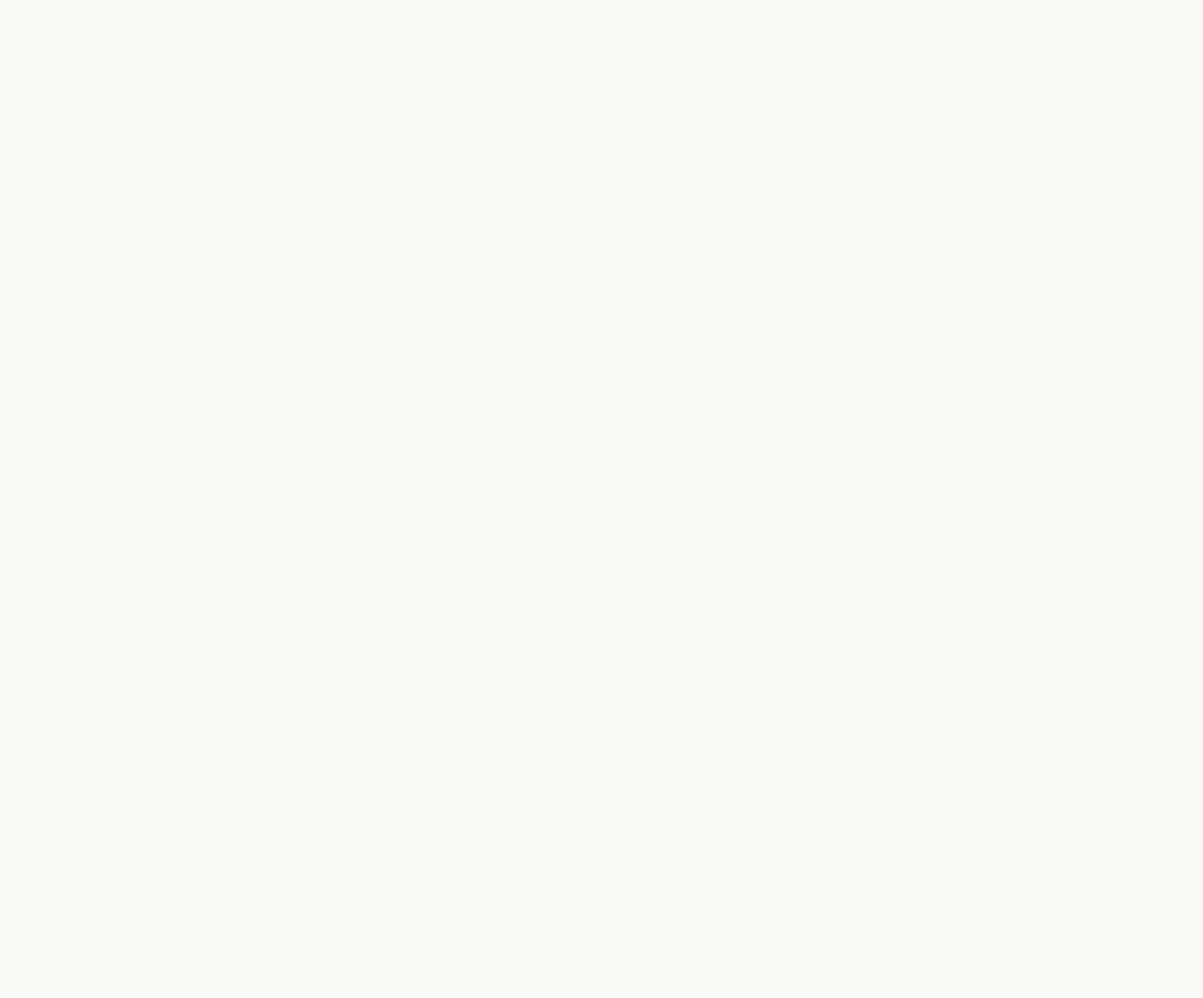
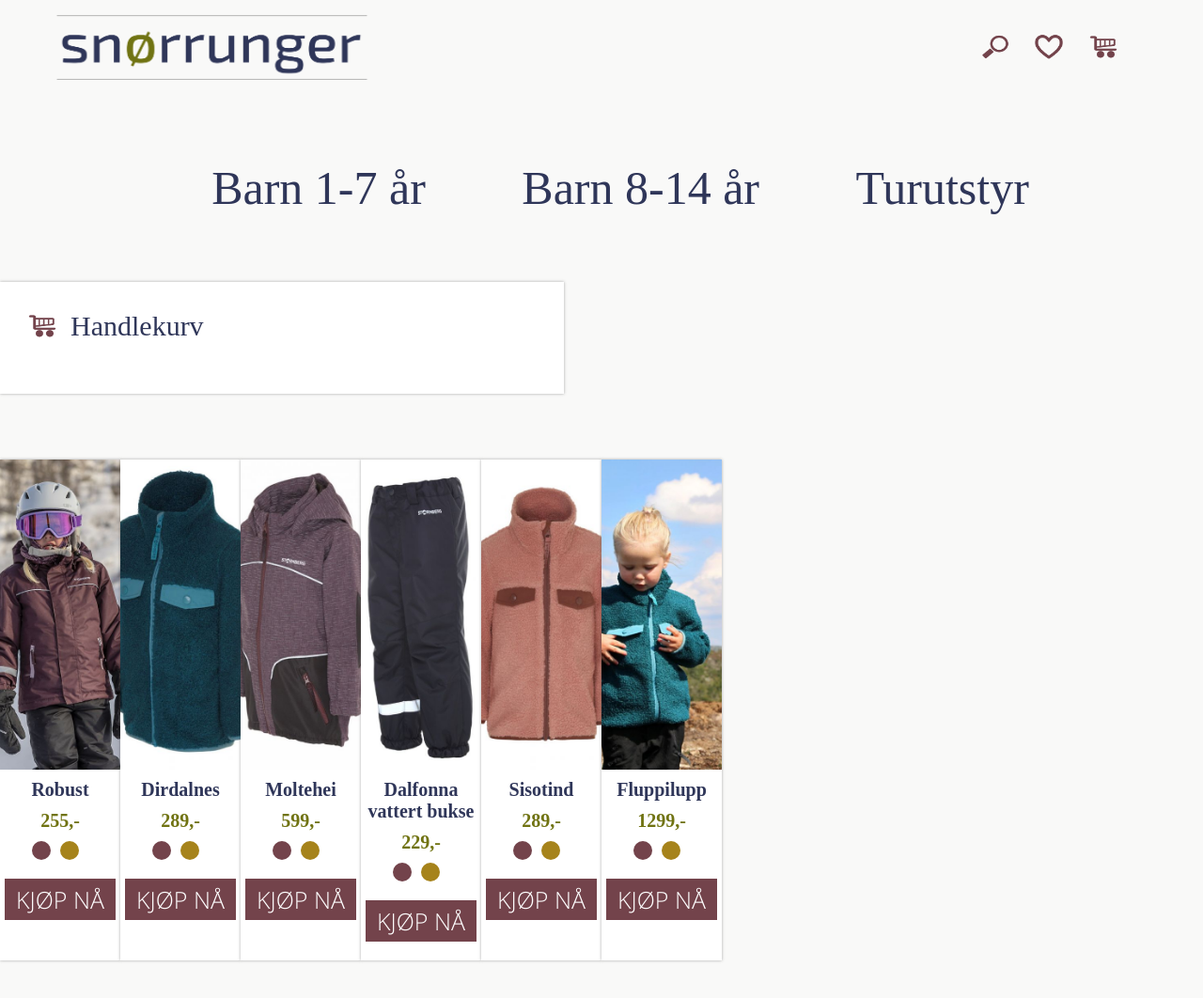
Before and after one commit to ithinn/snorrunger, a plain HTML site: page files/products_all.html in a window 1280 px wide. Shown: the whole page at 94% size. Before the commit the page ends 800 px from the top, so only its background shows below. Drawn offline with Linux system fonts and the light colour scheme; a web font is replaced by a local one.

Commit message:
AddToChart()

```diff
--- a/files/products_all.html
+++ b/files/products_all.html
@@ -8,11 +8,44 @@
     <link rel="stylesheet" href="../style/typhography.css">
     <link rel="stylesheet" href="../style/components.css">
     <link rel="stylesheet" href="../style/header_nav_footer.css">
-    <link rel="stylesheet" href="../style/product.css">
+    <link rel="stylesheet" href="../style/products_all.css">
+    <script src="../script/products_all.js" defer></script>
 </head>
 <body>
+    <header>
+        <div id="header_top">
+            <img id="logo" src="../images/icons/logo.png" alt="Snørrungers logo">
+            <div id="symbols">
+                <img class="icon" id="search" src="../images/icons/search_symbol.png" alt="Lenke til internsøk">
+                <img class="icon" id="fav" src="../images/icons/heart_empty.png" alt="Lenke til merkede produkter">
+                <img class="icon" id="chart" src="../images/icons/chart.png" alt="Lenke til internsøk">
+                <div id="number_items"></div>
+            </div>
+        </div>
 
+        <nav>
+            <ul>
+                <li class="nav_text">Barn 1-7 år</li>
+                <li class="nav_text">Barn 8-14 år</li>
+                <li class="nav_text">Turutstyr</li>
+            </ul>
+        </nav>
+    </header>
 
+    <section>
+        <article id="chart_wrap" class="box">
+            <div id="heading_chart">
+                <img id="chart_icon" class="icon" src="../images/icons/chart.png" alt="handlekurv-ikon">
+                <h3>Handlekurv</h3>
+            </div>
+
+            <div id="new_item">
+
+            </div>
+        </article>
+    </section>
+
+    <section id="products-grid"></section>
 
 </body>
 </html>
--- /dev/null
+++ b/script/products_all.js
@@ -0,0 +1,227 @@
+const products =
+    [
+	{
+		name: "Robust",
+		cathegory_main: "Jakker",
+		cathegory_under: "Dunjakker",
+		age: 1,
+		color: ['green', 'red'],
+		size: [86, 92, 104],
+		quality1: "vannavstøtende",
+		quality2: "vindtett",
+		quality3: "",
+		price: "255",
+		url: ['../images/jackets/dalfonna1.jpg', '../images/jackets/dalfonna2.jpg', '../images/jackets/dalfonna3.jpg'],
+		ingress: "Dette er en nydelig bukse som alle andre bukser",
+        description: "",
+        id: 1
+
+	},
+	{
+		name: "Dirdalnes",
+		cathegory_main: "Jakker",
+		cathegory_under: "Skalljakker",
+		age: 2,
+		color: ['red'],
+		size: [86, 92, 104, 110, 116, 122],
+		quality1: "ull",
+		quality2: "vanntett",
+		quality3: "",
+		price: "289",
+		url: ['../images/jackets/dirdalnes_fleece1.jpg', '../images/jackets/dirdalnes_fleece2.jpg', '../images/jackets/dirdalnes_fleece3.jpg'],
+		ingress: "Denne buksen er i deilig ull",
+        description: "",
+        id: 2
+	},
+	{
+		name: "Moltehei",
+		cathegory_main: "Jakker",
+		cathegory_under: "Ullbukse",
+		age: 3,
+		color: ['red', 'blue'],
+		size: [86, 110, 116, 122],
+		quality1: "ull",
+		quality2: "",
+		quality3: "",
+		price: "599",
+		url: ['../images/jackets/Moltehei_softshell1.jpg', '../images/jackets/Moltehei_softshell2.jpg', '../images/jackets/Moltehei_softshell3.jpg'],
+		ingress: "Denne jakken er i deilig ull",
+        description: "",
+        id: 3
+	},
+	{
+		name: "Dalfonna vattert bukse",
+		cathegory_main: "Bukser",
+		cathegory_under: "Overtrekksbukse",
+		age: 2,
+		color: ['red', 'black'],
+		size: [116, 122],
+		quality1: "vindtett",
+		quality2: "",
+		quality3: "",
+		price: "229",
+		url: ['../images/pants/dalfonna_vattert1.jpg', '../images/pants/dalfonna_vattert2.jpg'],
+		ingress: "Denne buksen er i deilig ull",
+        description: "",
+        id: 4
+	},
+	{
+		name: "Sisotind",
+		cathegory_main: "Bukser",
+		cathegory_under: "Ullbukse",
+		age: 2,
+		color: ['red', 'gray'],
+		size: [86, 116, 122],
+		quality1: "vindtett",
+		quality2: "vanntett",
+		quality3: "strikk",
+		price: "289",
+		url: ['../images/jackets/dirdalnes_fleece3.jpg', '../images/jackets/dirdalnes_fleece1.jpg', '../images/jackets/dirdalnes_fleece2.jpg'],
+		ingress: "Denne buksen er i deilig ull",
+        description: "",
+        id: 5
+    },
+    {
+		name: "Fluppilupp",
+		cathegory_main: "Jakker",
+		cathegory_under: "Dunjakke",
+		age: 2,
+		color: ['red', 'gray'],
+		size: [86, 110, 116, 122],
+		quality1: "vindtett",
+		quality2: "vanntett",
+		quality3: "varm",
+		price: "1299",
+		url: ['../images/jackets/dirdalnes_fleece2.jpg', '../images/jackets/dirdalnes_fleece1.jpg', '../images/jackets/dirdalnes_fleece3.jpg'],
+		ingress: "Dette er en fantastisk dunjakke",
+        description: "",
+        id: 6
+    }
+    ]
+;
+
+//Add all the products to the main side
+const addObjects = (array) => {
+    let html ="";
+
+    for (let i = 0; i < array.length; i++) {
+        html += `
+        <article id="${array[i].id}"class="product box">
+        <img class="product_img" src="${array[i].url[0]}">
+        <h4>${array[i].name}</h4>
+        <h4 class="price">${array[i].price},-</h4>
+        <article id="colors">
+            <div id="clr1" class="clr_small"></div>
+            <div id="clr2" class="clr_small"></div>
+        </article>
+        <button id="btn_${array[i].id}" class="btn_submit">Kjøp nå</button>
+        </article>
+        `;
+    }
+    document.getElementById("products-grid").innerHTML = html;
+}
+
+addObjects(products);
+
+
+//Add items to chart
+let chart = [];
+let button = document.getElementsByClassName("btn_submit");
+
+
+const showInChart = () => {
+    if (chart.length > 0) {
+        chart.forEach(element => document.getElementById("new_item").innerHTML += `
+        <div id="item_wrap">
+            <div id="item" class="item">
+                <p class="item_heading">${element.name}</p>
+                <p class="item_detail">Str. ${element.size[0]}, ${element.color}</p>
+            </div>
+
+            <div>
+                <input type="number" value="1" id="num_items">
+                <label>stk</label>
+            </div>
+
+            <h3 class="price">${element.price},-</h3>
+            <img id="remove" src="../images/icons/x.png" class="icon" alt="fjern produktet fra handlelisten">
+        </div>
+        `);
+    }
+}
+
+const addToChart = (evt) => {
+
+    let html ="";
+
+    //finn button-id og endre format slik at den kan matche produktets id
+    let btn_id = evt.target.id;
+    let num = btn_id[btn_id.length-1];
+
+    //et sted å lagre produktet jeg har valgt
+    let newItem = "";
+
+    for (let i=0; i<products.length; i++) {
+        if (products[i].id == num) {
+            newItem = products[i];
+            chart.push(newItem);
+            html = document.getElementById("number_items").innerHTML = `
+                <p>(${chart.length})</p>
+            `;
+        }
+    }
+    showInChart();
+}
+
+button[0].addEventListener("click", addToChart);
+button[1].addEventListener("click", addToChart);
+button[2].addEventListener("click", addToChart);
+button[3].addEventListener("click", addToChart);
+button[4].addEventListener("click", addToChart);
+button[5].addEventListener("click", addToChart);
+
+
+
+const removeFromChart = () => {
+
+}
+
+
+
+
+
+
+
+
+
+
+
+
+
+
+
+
+
+
+/*
+const s_button = document.getElementsByClassName(".btn_submit");
+
+
+const addProduct = () => {
+
+    let html = "";
+
+    if(products.id===1) {
+        document.getElementById("item_wrap").innerHTML += `
+        <div id="item" class="item">
+            <p class="item_heading">${products.name}</p>
+            <p class="item_detail">${products.color[0]}, ${products.size[0]}</p>
+        </div>
+        `
+    }
+}
+
+s_button.addEventListener("click", addProduct);
+
+products.forEach(addProduct);
+*/
--- a/style/components.css
+++ b/style/components.css
@@ -199,12 +199,28 @@ button:hover, #btn_small:hover {
     width: 60em;
     height: auto;
     padding: 3em;
+    display: flex;
+    flex-direction: column;
 }
 
 #heading_chart {
     display: flex;
     align-items: center;
     margin-bottom: 2.5em;
+}
+
+#item_wrap {
+    display: grid;
+    border: 1px solid red;
+    grid-template-columns: repeat(4 1fr);
+    grid-template-rows: 1fr;
+    grid-auto-flow: column;
+}
+
+#item {
+    display: flex;
+    flex-direction: column;
+
 }
 
 #chart_icon {
--- /dev/null
+++ b/style/products_all.css
@@ -0,0 +1,4 @@
+#products-grid {
+    width: 60%;
+    display: flex;
+}
```
Also changed, not shown: files/index.html (+1 -0 lines), files/product.html (+1 -0 lines).
